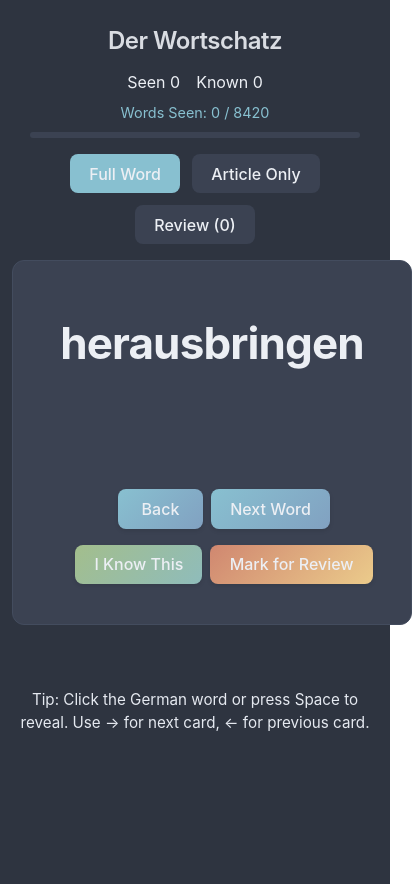
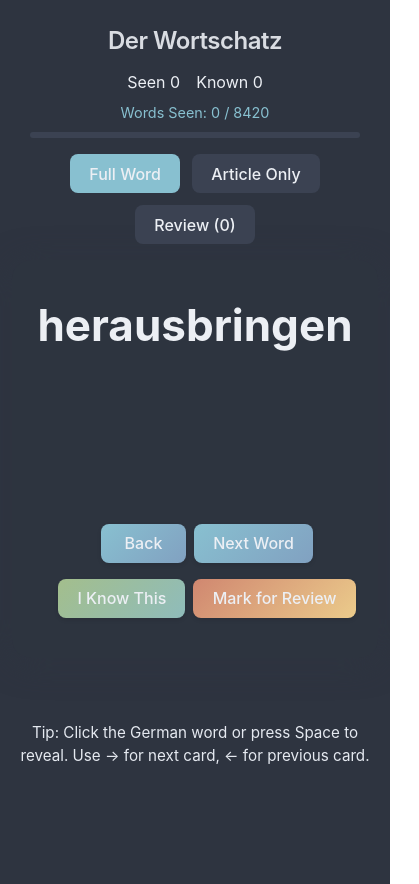
Before and after one commit to PaulthiV/PaulthiV.github.io, a React (Vite) app in the folder Development/German_vocab/: page / in a window 390 px wide. Shown: the whole page, 419 px wide, since content can reach past the window. Built offline with nearby package versions, Linux system fonts and the light colour scheme.

Commit message:
Final UI/UX improvements: English translation display, mobile layout, swipe gestures, spacing, transitions

```diff
--- a/Development/German_vocab/src/App.css
+++ b/Development/German_vocab/src/App.css
@@ -59,53 +59,42 @@ body {
 
 /* Flashcard */
 .flashcard {
-  background: var(--card-bg);
-  border: 1px solid #434c5e;
-  border-radius: 12px;
-  box-shadow: 0 12px 40px var(--card-shadow);
-  padding: 3rem 2rem;
-  margin: 2rem auto;
-  width: 100%;
-  max-width: 600px;
-  min-height: 300px;
+  background: rgba(46, 52, 64, 0.95);
+  border-radius: 2rem;
+  box-shadow: 0 4px 32px 0 #2e3440cc;
+  padding: 2.5rem 1.2rem 2rem 1.2rem;
+  margin: 2.5rem auto 2rem auto;
+  max-width: 420px;
+  width: 95vw;
+  min-width: 0;
   display: flex;
   flex-direction: column;
   align-items: center;
-  justify-content: center;
-  position: relative;
-  z-index: 1;
+  box-sizing: border-box;
+}
+
+@media (max-width: 600px) {
+  .flashcard {
+    padding: 1.2rem 0.5rem 1.2rem 0.5rem;
+    margin: 1.2rem 0.2rem 1.2rem 0.2rem;
+    max-width: 98vw;
+    width: 98vw;
+    border-radius: 1.2rem;
+  }
+  .german-word {
+    font-size: 2.1rem;
+    word-break: break-word;
+    text-align: center;
+  }
 }
 
 .german-word {
-  font-size: 3.5rem;
+  font-size: 2.5rem;
   font-weight: 700;
-  color: var(--text-primary);
-  cursor: pointer;
-  letter-spacing: -0.02em;
-  user-select: none;
+  color: #eceff4;
+  margin-bottom: 1.2rem;
+  word-break: break-word;
   text-align: center;
-  height: 120px; /* Fixed height */
-  margin: 0;
-  display: flex;
-  align-items: center;
-  justify-content: center;
-  transition: opacity 0.2s ease;
-}
-
-.english-area {
-  height: 80px; /* Fixed height */
-  display: flex;
-  align-items: center;
-  justify-content: center;
-  margin: 0;
-}
-
-.english-word {
-  font-size: 2rem;
-  font-weight: 500;
-  color: var(--text-secondary);
-  opacity: 0.9;
-  letter-spacing: -0.01em;
 }
 
 /* Action buttons */
@@ -303,10 +292,19 @@ body {
     hyphens: auto;
   }
 
+  .english-area {
+    min-height: 0;
+    display: flex;
+    align-items: center;
+    justify-content: center;
+    margin-bottom: 1.2rem;
+  }
+
   .english-word {
-    font-size: 2rem;
-    line-height: 1.3;
-    word-break: break-word;
+    opacity: 1;
+    transition: none;
+    min-width: 0;
+    text-align: inherit;
   }
 
   .action-buttons {
--- a/Development/German_vocab/src/App.tsx
+++ b/Development/German_vocab/src/App.tsx
@@ -187,6 +187,35 @@ function App() {
     return () => window.removeEventListener('keydown', handler);
   }, [vocab, current, showEnglish]);
 
+  // Add swipe gesture support for mobile
+  React.useEffect(() => {
+    let touchStartX = 0;
+    let touchEndX = 0;
+    const minSwipeDistance = 50;
+    function handleTouchStart(e: TouchEvent) {
+      touchStartX = e.changedTouches[0].screenX;
+    }
+    function handleTouchEnd(e: TouchEvent) {
+      touchEndX = e.changedTouches[0].screenX;
+      const diff = touchEndX - touchStartX;
+      if (Math.abs(diff) > minSwipeDistance) {
+        if (diff > 0) {
+          // Swipe right: previous card
+          prevCard();
+        } else {
+          // Swipe left: next card
+          nextCard();
+        }
+      }
+    }
+    window.addEventListener('touchstart', handleTouchStart);
+    window.addEventListener('touchend', handleTouchEnd);
+    return () => {
+      window.removeEventListener('touchstart', handleTouchStart);
+      window.removeEventListener('touchend', handleTouchEnd);
+    };
+  }, [current, vocab, mode, reviewMode, articleHistoryIndex, articleHistory, seen, revisit, showEnglish]);
+
   const markKnown = () => {
     if (current !== null) {
       setKnown(prev => new Set(prev).add(current));
```
